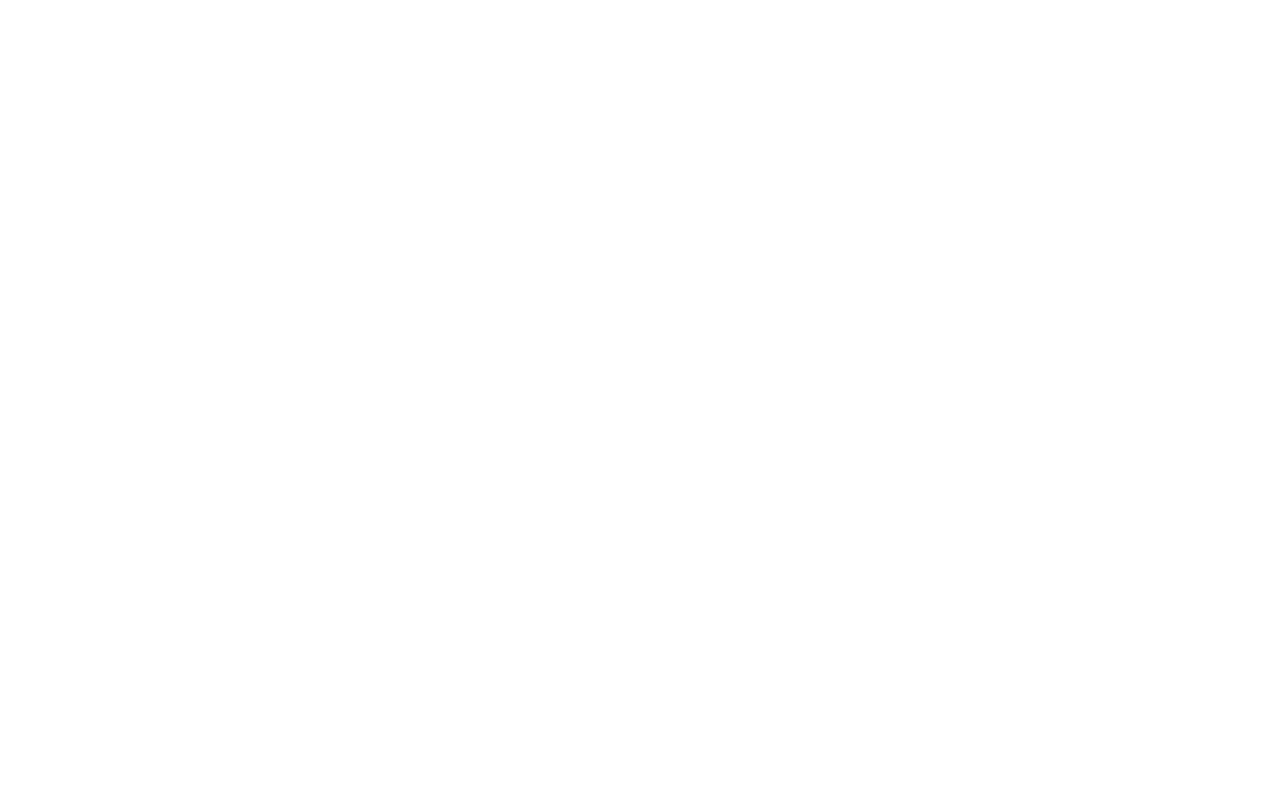
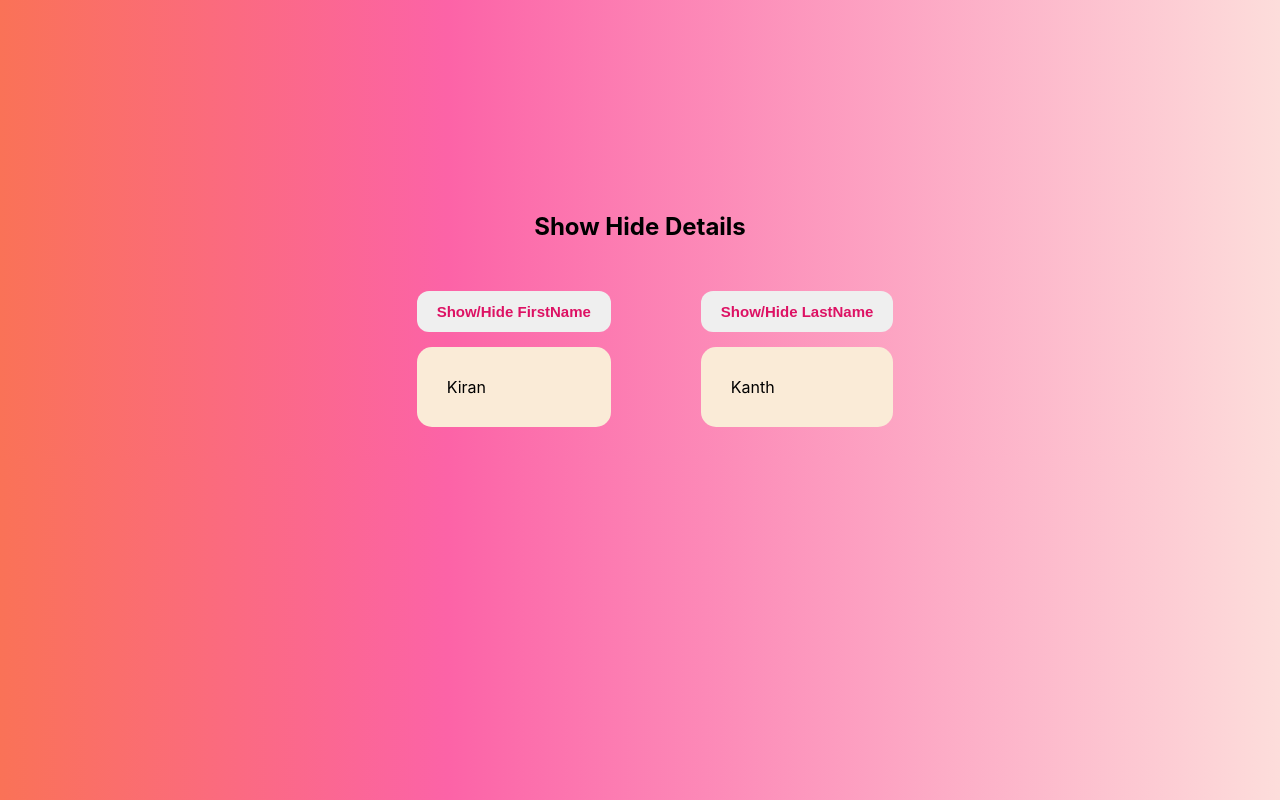
Before and after one commit to Kanth789/FirstReactAssignment, a React (Create React App) app in the folder react-ssignments/: page / in a window 1280 px wide. Built offline with nearby package versions, Linux system fonts and the light colour scheme.

Commit message:
ShowHideApp

```diff
--- a/react-ssignments/src/App.css
+++ b/react-ssignments/src/App.css
@@ -36,3 +36,38 @@
     transform: rotate(360deg);
   }
 }
+body{
+  /* background-image: linear-gradient (to right, rgb(#fa7257, #fddddb, #fc63a7)); */
+  background: rgb(250,114,87);
+background: linear-gradient(90deg, rgba(250,114,87,1) 0%, rgba(252,99,167,1) 35%, rgba(253,221,219,1) 100%);
+}
+.main-conatiner{
+ display: flex;
+ flex-direction: column;
+ justify-content: center;
+ align-items: center;
+ margin-top: 15%;
+}
+.main{
+  display: flex;
+ flex-direction: row;
+}
+.button{
+  margin-left: 30px;
+  padding: 30px;
+
+}
+.btn1{
+  padding: 12px 20px;
+  border-radius: 12px;
+  border: none;
+  color: #dd1264;
+  font-size: 15px;
+  font-weight: 600;
+}
+.btn1-content{
+  padding: 30px;
+  margin-top: 15px;
+  background-color: antiquewhite;
+  border-radius: 15px;
+}
--- a/react-ssignments/src/App.js
+++ b/react-ssignments/src/App.js
@@ -1,12 +1,31 @@
 import logo from './logo.svg';
 import './App.css';
-
+import ShowHide from './components/ShowHide/ShowHide';
 function App() {
-  return (
-    <div className="App">
-
-    </div>
-  );
+  const buttonDetailsList = [
+    {
+      unqieNo : 1,
+      ButtonName: "Show/Hide FirstName",
+      content : "Kiran"
+    },
+    {
+      unqieNo : 2,
+      ButtonName: "Show/Hide LastName",
+      content : "Kanth"
+    }
+  ]
+  const Element = () =>(
+    <>
+    <div className='main-conatiner'>
+      <h2>Show Hide Details</h2>
+      <div className='main'>
+      {buttonDetailsList.map(eachItem =>(
+      <ShowHide buttonDetails={eachItem} key={eachItem.unqieNo}></ShowHide>
+      ))}</div>
+      </div>
+    </>
+  )
+  return<Element/>
 }
 
 export default App;
--- /dev/null
+++ b/react-ssignments/src/components/ShowHide/ShowHide.js
@@ -0,0 +1,24 @@
+import { Component } from "react";
+
+class ShowHide extends Component{
+    state = {btnClicked:true}
+    Display = () =>{
+        this.setState ((prevState)=>({btnClicked:!prevState.btnClicked}))
+
+    }
+render(){
+    const {btnClicked} = this.state
+    const {buttonDetails} = this.props
+    return(
+
+            <div className="button">
+                <button className="btn1" onClick={this.Display}>{buttonDetails.ButtonName}</button>
+                { btnClicked ?<div className="btn1-content">{buttonDetails.content}</div> :null}
+
+            </div>
+
+    )
+}
+}
+
+export default ShowHide
```
